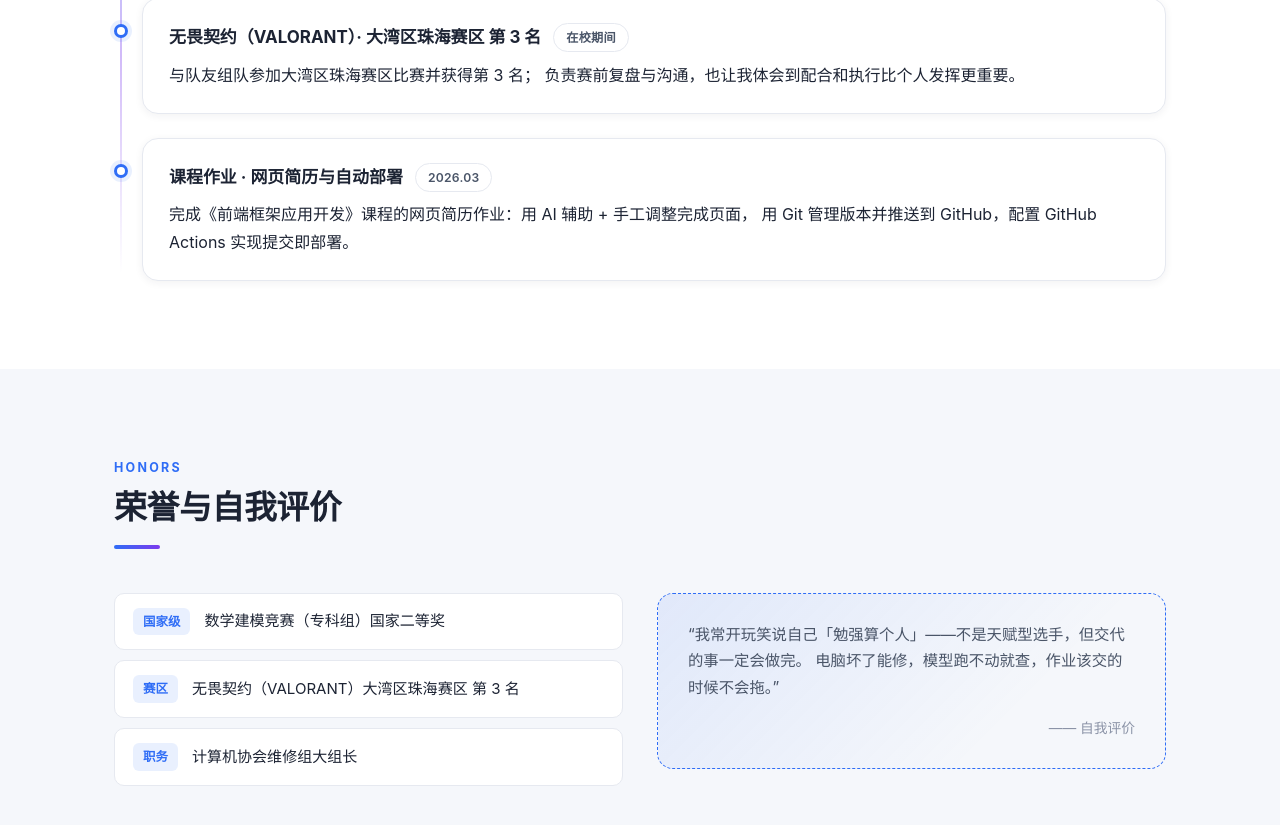
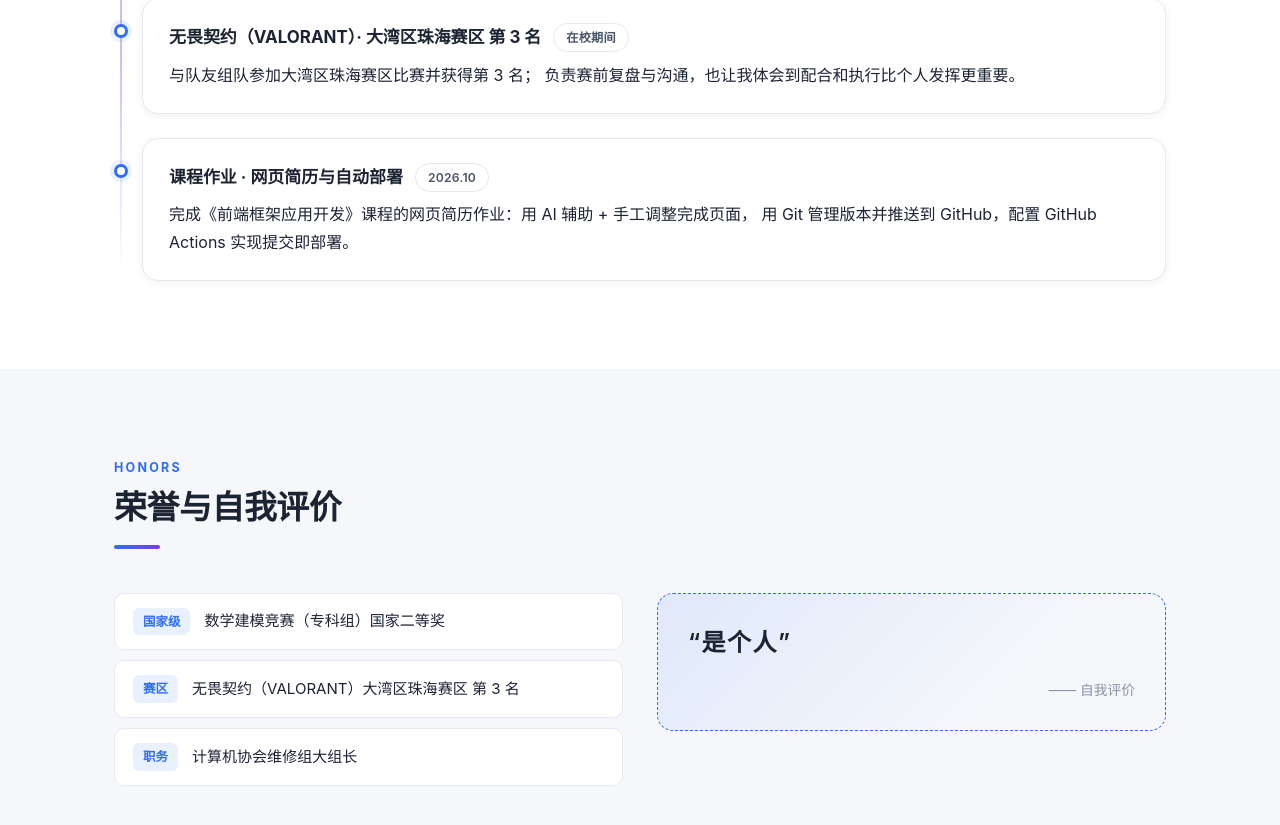
Before and after one commit to kijin666/resume-website, a plain HTML site: page index.html in a window 1280 px wide. Shown: the part 4003-4828 px from the top of the page. Drawn offline with Linux system fonts and the light colour scheme.

Commit message:
更新：课程作业时间改为 2026.10，自我评价精简为「是个人」

```diff
--- a/css/style.css
+++ b/css/style.css
@@ -424,6 +424,8 @@ html[data-theme="dark"] .icon-btn__moon { opacity: 1; transform: none; }
   border: 1px dashed var(--brand);
 }
 .quote p { color: var(--text-2); font-size: .96rem; }
+/* 自我评价文字很短时（三个字那种），放大显示，避免在大框里显得空 */
+.quote--short p { font-size: 1.5rem; font-weight: 600; letter-spacing: .06em; color: var(--text); }
 .quote footer { margin-top: 14px; font-size: .86rem; color: var(--muted); text-align: right; }
 
 /* ---------- 12 联系我 / 页脚 ---------- */
--- a/index.html
+++ b/index.html
@@ -371,7 +371,7 @@
             <div class="timeline__body card">
               <div class="card__head">
                 <h3>课程作业 · 网页简历与自动部署</h3>
-                <span class="tag tag--time">2026.03</span>
+                <span class="tag tag--time">2026.10</span>
               </div>
               <p>
                 完成《前端框架应用开发》课程的网页简历作业：用 AI 辅助 + 手工调整完成页面，
@@ -398,11 +398,8 @@
             <li><span class="honor-list__year">职务</span>计算机协会维修组大组长</li>
           </ul>
 
-          <blockquote class="quote reveal">
-            <p>
-              “我常开玩笑说自己「勉强算个人」——不是天赋型选手，但交代的事一定会做完。
-              电脑坏了能修，模型跑不动就查，作业该交的时候不会拖。”
-            </p>
+          <blockquote class="quote quote--short reveal">
+            <p>“是个人”</p>
             <footer>—— 自我评价</footer>
           </blockquote>
         </div>
```
